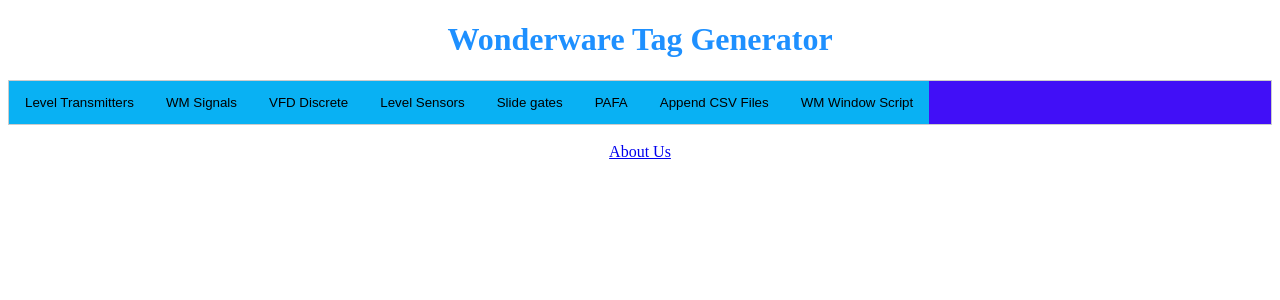
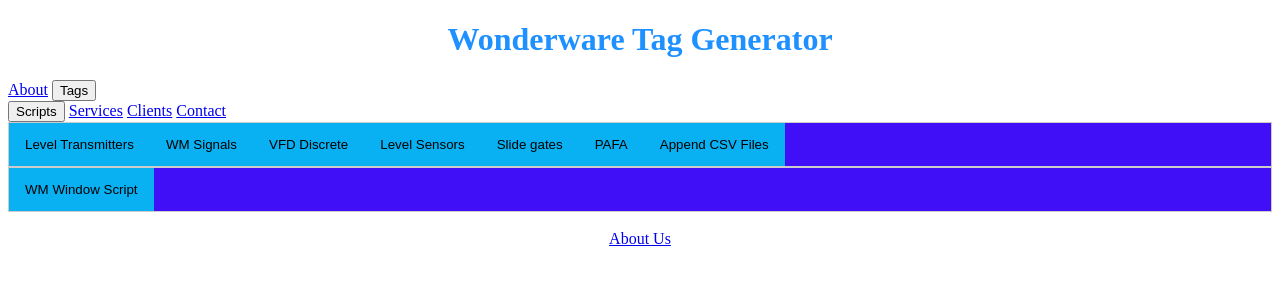
Before and after one commit to sebasalvarez13/ww-tag-generation, a Flask app: page / in a window 1280 px wide. Shown: the top 300 px of the page. Run offline with Flask 2, Linux system fonts and the light colour scheme.

Commit message:
Added sidebar and defined container "main" to display tabs and tab content

```diff
--- a/templates/index.html
+++ b/templates/index.html
@@ -4,6 +4,7 @@
 <head>
     <meta charset="utf-8" />
     <link rel = "stylesheet" href = "static/tabs.css" type = "text/css"></link>
+    <link rel = "stylesheet" href = "static/sidebar.css" type = "text/css"></link>
 
 <center>
   <h1 style="color: DodgerBlue">Wonderware Tag Generator</h1>
@@ -13,9 +14,22 @@
 
 <body>
   <script type = "text/javascript" src="/static/tabs.js"></script>
+  <script type = "text/javascript" src="/static/sidebar.js"></script>
+
   <!--script src="/static/tabs.js" charset="utf-8"></script-->
+  <div class="sidenav">
+    <a href="#about">About</a>
+    <button class="pagelinks" onclick="openPage(event, 'tagtabs')">Tags</button><br>
+    <button class="pagelinks" onclick="openPage(event, 'scripttabs')">Scripts</button>
+    <a href="#services">Services</a>
+    <a href="#clients">Clients</a>
+    <a href="#contact">Contact</a>
+  </div>
 
-    <div class="tab">
+  <!--main contains the tabs for the tags and the tab content-->
+  <div class="main">
+
+    <div id="tagtabs" class="tab">
       <button class="tablinks" onclick="openTab(event, 'tab1')">Level Transmitters</button>
       <button class="tablinks" onclick="openTab(event, 'tab2')">WM Signals</button>
       <button class="tablinks" onclick="openTab(event, 'tab3')">VFD Discrete</button>
@@ -23,6 +37,9 @@
       <button class="tablinks" onclick="openTab(event, 'tab5')">Slide gates</button>
       <button class="tablinks" onclick="openTab(event, 'tab6')">PAFA</button>
       <button class="tablinks" onclick="openTab(event, 'tab7')">Append CSV Files</button>
+    </div>
+
+    <div id="scripttags" class="tab">
       <button class="tablinks" onclick="openTab(event, 'script_tab1')">WM Window Script</button>
     </div>
 
@@ -220,6 +237,7 @@
       </form>
     </div>
 
+  </div>
 </body>
 
 <footer>
```
Lines whose indentation alone changed are shown as unchanged.
